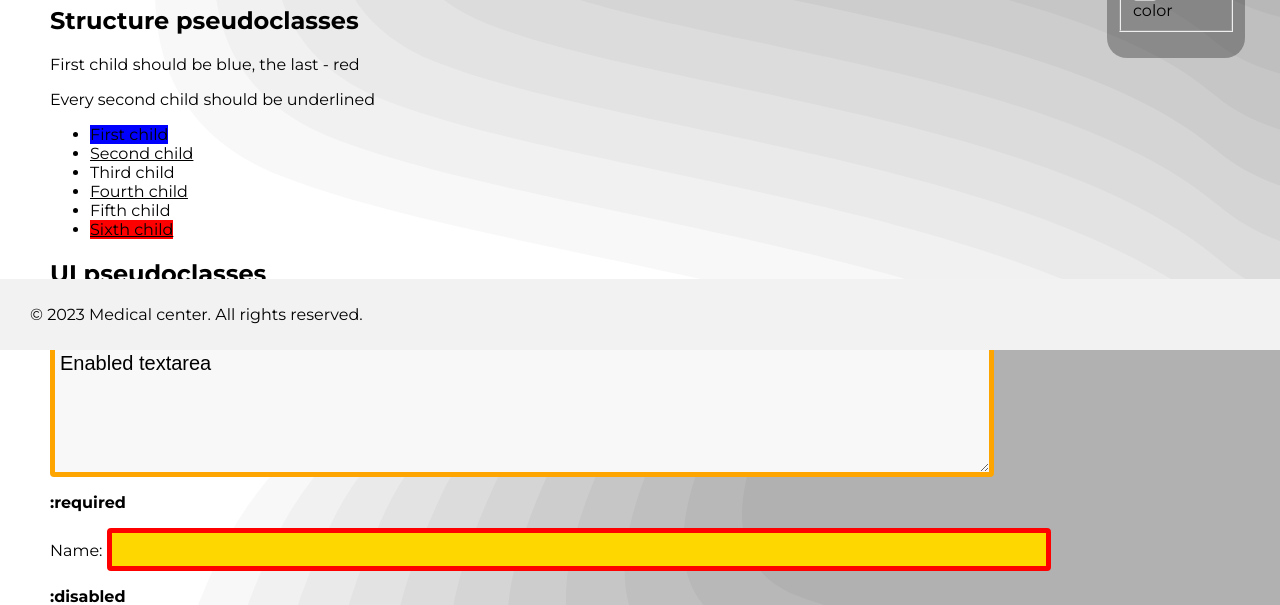
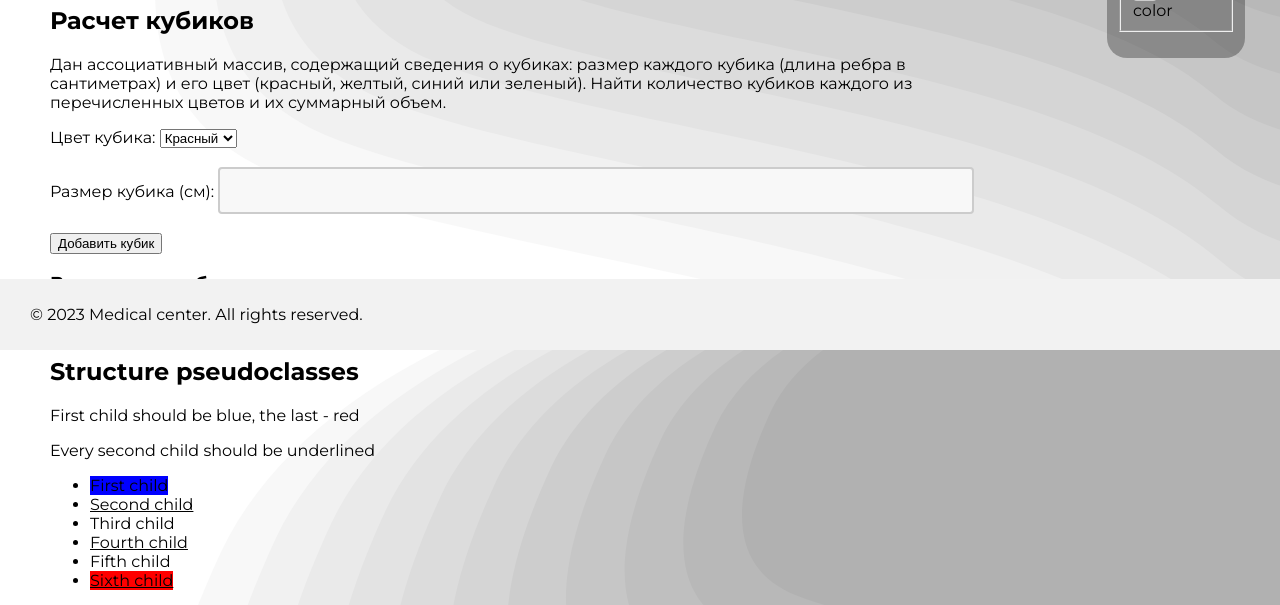
Before and after one commit to dashadmdv/web-labs, a Django app: page /examples in a window 1280 px wide. Shown: the part 450-1055 px from the top of the page. Run offline with Django 4.2, Linux system fonts and the light colour scheme; data that the repository does not hold is empty; parts of the project's set-up code (start-up, migrations or seed data) failed here and were passed over.

Commit message:
add: associative array problem with cubes (on example page)

```diff
--- a/myshop/myshop/info/templates/examples.html
+++ b/myshop/myshop/info/templates/examples.html
@@ -23,6 +23,32 @@
         <input type="number" id="maxSelection" value="2">
         <button id="updateMaxSelection">Apply restrictions</button>
         <br>
+    </section>
+
+    <section id="cube-problem" style="max-width: 80%;">
+        <h2>Расчет кубиков</h2>
+        <p>Дан ассоциативный массив, содержащий сведения о кубиках: размер каждого кубика
+(длина ребра в сантиметрах) и его цвет (красный, желтый, синий или зеленый). Найти
+количество кубиков каждого из перечисленных цветов и их суммарный объем.</p>
+        <form id="cubesForm">
+        <label for="color">Цвет кубика:</label>
+        <select id="color">
+            <option value="red">Красный</option>
+            <option value="yellow">Желтый</option>
+            <option value="blue">Синий</option>
+            <option value="green">Зеленый</option>
+        </select>
+        <br><br>
+        <label for="size">Размер кубика (см):</label>
+        <input type="number" id="size">
+        <br><br>
+        <button type="button" onclick="addCube()">Добавить кубик</button>
+        </form>
+        <h3>Введенные кубики:</h3>
+        <ul id="cubesList"></ul>
+        <h3>Результат:</h3>
+        <div id="results"></div>
+        <script src="{% static 'scripts/cubes.js' %}"></script>
     </section>
 
     <section id="pseudocl-str">
--- /dev/null
+++ b/myshop/myshop/static/scripts/cubes.js
@@ -0,0 +1,41 @@
+const cubes = {
+    red: [],
+    yellow: [],
+    blue: [],
+    green: []
+};
+
+function addCube() {
+    const color = document.getElementById("color").value;
+    const size = parseFloat(document.getElementById("size").value);
+
+    if (size > 0) {
+        cubes[color].push(size);
+
+        const cubesList = document.getElementById("cubesList");
+        const listItem = document.createElement("li");
+        listItem.textContent = `${color} кубик размером ${size} см`;
+        cubesList.appendChild(listItem);
+
+        updateResults();
+    }
+}
+
+function updateResults() {
+    const results = document.getElementById("results");
+    results.innerHTML = "<br>";
+
+    for (const color in cubes) {
+        if (cubes[color].length > 0) {
+            const count = cubes[color].length;
+            const volume = cubes[color].reduce((total, size) => total + Math.pow(size, 3), 0);
+
+            results.innerHTML += `Цвет: ${color}, Количество: ${count}, Суммарный объем: ${volume.toFixed(2)} см³<br>`;
+        }
+    }
+}
+
+document.getElementById("cubesForm").addEventListener("submit", function (e) {
+    e.preventDefault();
+    addCube();
+});
```
Also changed, not shown: myshop/myshop/db.sqlite3.
